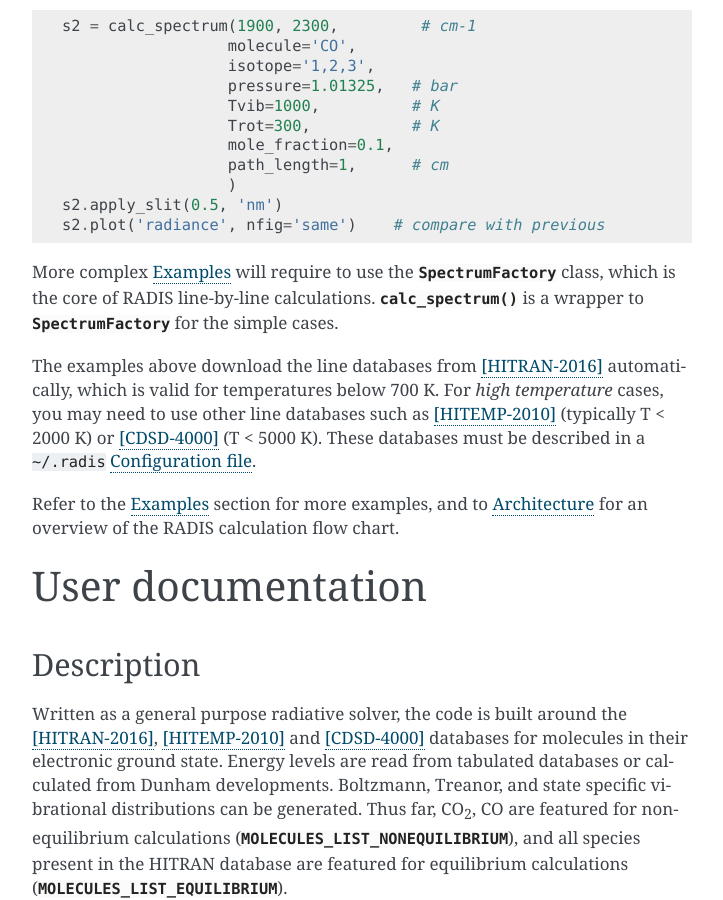
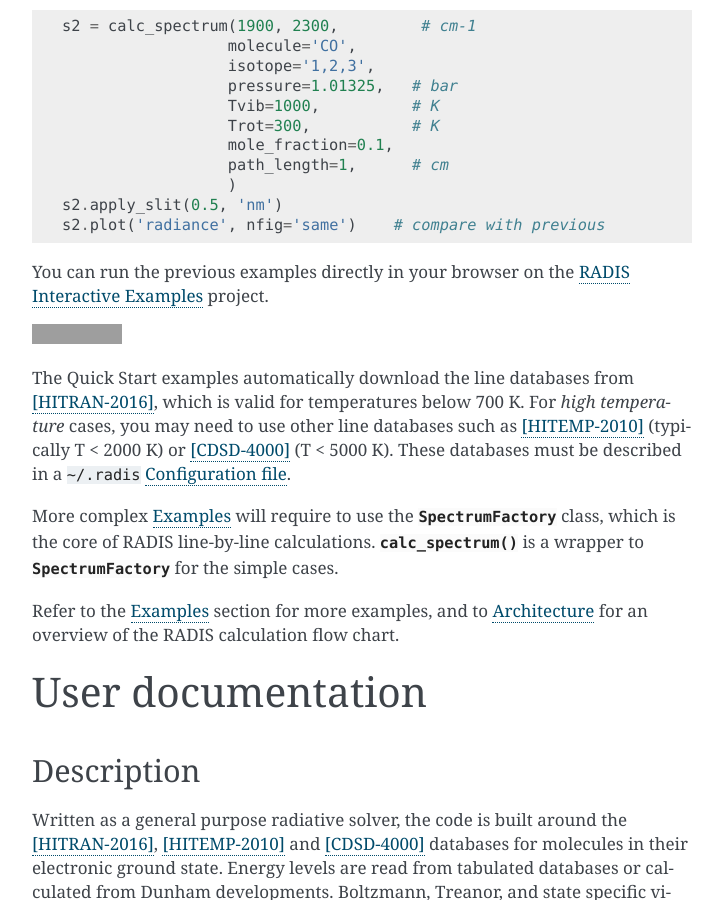
Before and after one commit to radis/radis, a Sphinx documentation site: the page built from docs/index.rst, in a window 1280 px wide and 900 px high, scrolled down 1372 px. Shown: the whole window, without its empty margins (388-1111 px from the left). Built offline with Sphinx 7.4.7, drawn with Linux system fonts in a browser that asks for light colours; pages that are not in the unit, such as notebooks, are missing from menus; some of the changed text lies outside the part shown; grey boxes are pictures that could not be loaded.

Commit message:
added links to interactive examples

```diff
--- a/docs/index.rst
+++ b/docs/index.rst
@@ -70,15 +70,22 @@ energies) ::
     s2.apply_slit(0.5, 'nm')
     s2.plot('radiance', nfig='same')    # compare with previous
 
+You can run the previous examples directly in your browser on the
+`RADIS Interactive Examples <https://github.com/radis/radis-examples#interactive-examples>`_ project.
+
+.. image:: https://mybinder.org/badge.svg
+    :target: https://mybinder.org/v2/gh/radis/radis-examples/master?filepath=first_example.ipynb
+    :alt: https://mybinder.org/v2/gh/radis/radis-examples/master?filepath=first_example.ipynb
+
+The Quick Start examples automatically download the line databases from [HITRAN-2016]_, which is valid for temperatures below 700 K.
+For *high temperature* cases, you may need to use other line databases such as
+[HITEMP-2010]_ (typically T < 2000 K) or [CDSD-4000]_ (T < 5000 K). These databases must be described in a ``~/.radis``
+:ref:`Configuration file <label_lbl_config_file>`.
+
 More complex :ref:`Examples <label_examples>` will require to use the :py:class:`~radis.lbl.factory.SpectrumFactory`
 class, which is the core of RADIS line-by-line calculations.
 :py:func:`~radis.lbl.calc.calc_spectrum` is a wrapper to :py:class:`~radis.lbl.factory.SpectrumFactory`
 for the simple cases.
-
-The examples above download the line databases from [HITRAN-2016]_ automatically, which is valid for temperatures below 700 K.
-For *high temperature* cases, you may need to use other line databases such as
-[HITEMP-2010]_ (typically T < 2000 K) or [CDSD-4000]_ (T < 5000 K). These databases must be described in a ``~/.radis``
-:ref:`Configuration file <label_lbl_config_file>`.
 
 Refer to the :ref:`Examples <label_examples>` section for more examples, and to :ref:`Architecture <label_dev_architecture>`
 for an overview of the RADIS calculation flow chart.
```
Also changed, not shown: README.rst (+10 -1 lines), docs/examples.rst (+7 -1 lines).
